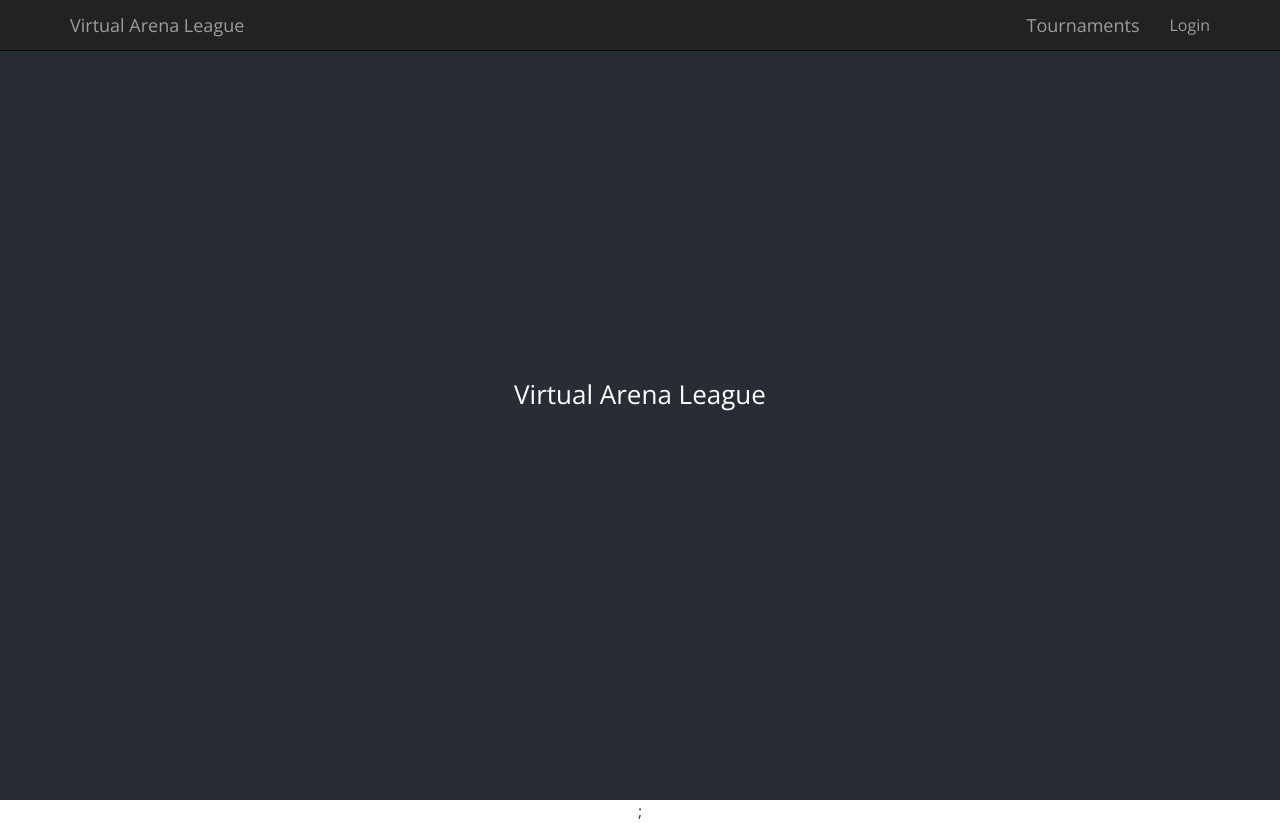
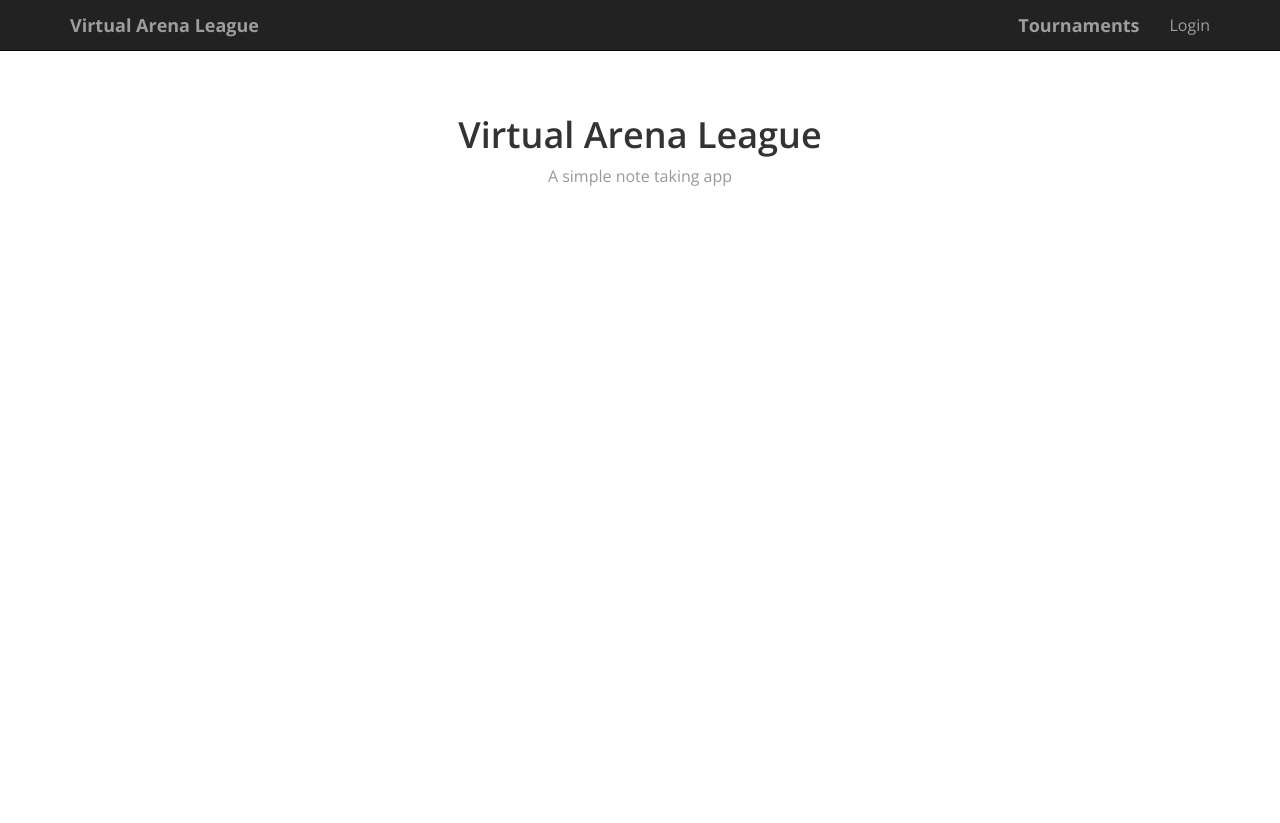
Before and after one commit to recursiveKirs/virtual-arena-league, a React (Create React App) app: page / in a window 1280 px wide. After the commit the page ends 800 px from the top, so only its background shows below. Built offline with nearby package versions, Linux system fonts and the light colour scheme.

Commit message:
Implement routing

```diff
--- a/src/App.css
+++ b/src/App.css
@@ -1,32 +1,8 @@
 .App {
   text-align: center;
+  margin-top: 15px;
 }
 
-.App-logo {
-  animation: App-logo-spin infinite 20s linear;
-  height: 40vmin;
+.App .navbar-brand {
+  font-weight: bold;
 }
-
-.App-header {
-  background-color: #282c34;
-  min-height: 100vh;
-  display: flex;
-  flex-direction: column;
-  align-items: center;
-  justify-content: center;
-  font-size: calc(10px + 2vmin);
-  color: white;
-}
-
-.App-link {
-  color: #61dafb;
-}
-
-@keyframes App-logo-spin {
-  from {
-    transform: rotate(0deg);
-  }
-  to {
-    transform: rotate(360deg);
-  }
-}
--- a/src/App.js
+++ b/src/App.js
@@ -2,17 +2,12 @@ import React, { Component } from 'react';
 import { Navbar, Nav, NavItem, NavDropdown, MenuItem } from 'react-bootstrap';
 import { Link } from "react-router-dom";
 import './App.css';
+import Routes from "./Routes";
 
 class App extends Component {
   render() {
     return (
       <div className="App">
-        <header className="App-header">
-          <p>
-            Virtual Arena League
-          </p>
-        </header>
-
         {/* ------- Navbar ------- */}
         <Navbar fixedTop inverse collapseOnSelect>
           <Navbar.Header>
@@ -32,8 +27,8 @@ class App extends Component {
               </NavItem>
             </Nav>
           </Navbar.Collapse>
-
-        </Navbar>;
+        </Navbar>
+        <Routes />
       </div>
     );
   }
--- /dev/null
+++ b/src/Routes.js
@@ -0,0 +1,8 @@
+import React from "react";
+import { Route, Switch } from "react-router-dom";
+import Home from "./containers/Home";
+
+export default () =>
+  <Switch>
+    <Route path="/" exact component={Home} />
+  </Switch>;
--- /dev/null
+++ b/src/containers/Home.css
@@ -0,0 +1,13 @@
+.Home .lander {
+    padding: 80px 0;
+    text-align: center;
+  }
+
+  .Home .lander h1 {
+    font-family: "Open Sans", sans-serif;
+    font-weight: 600;
+  }
+
+  .Home .lander p {
+    color: #999;
+  }
--- /dev/null
+++ b/src/containers/Home.js
@@ -0,0 +1,15 @@
+import React, { Component } from "react";
+import "./Home.css";
+
+export default class Home extends Component {
+  render() {
+    return (
+      <div className="Home">
+        <div className="lander">
+          <h1>Virtual Arena League</h1>
+          <p>A simple note taking app</p>
+        </div>
+      </div>
+    );
+  }
+}
```
